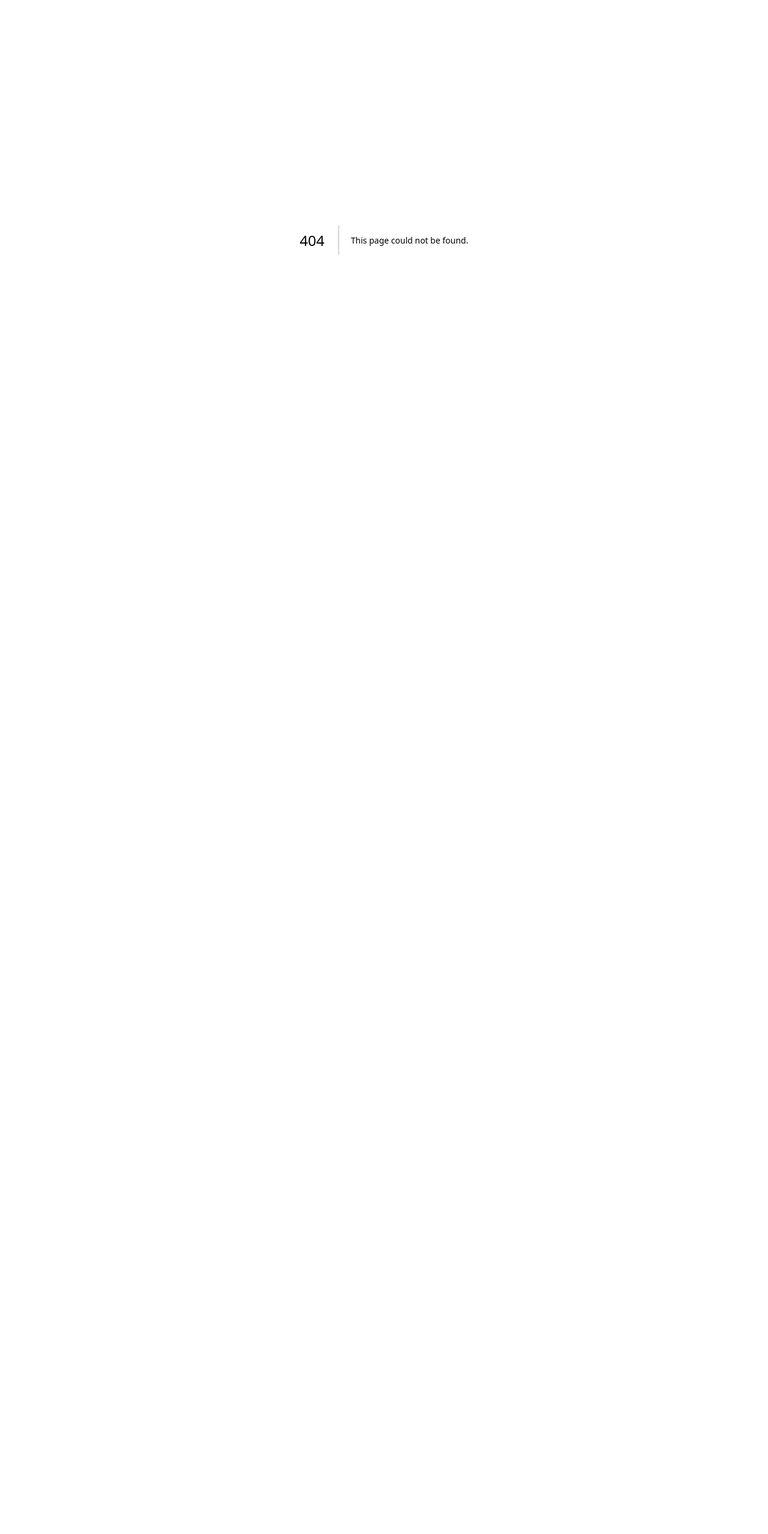
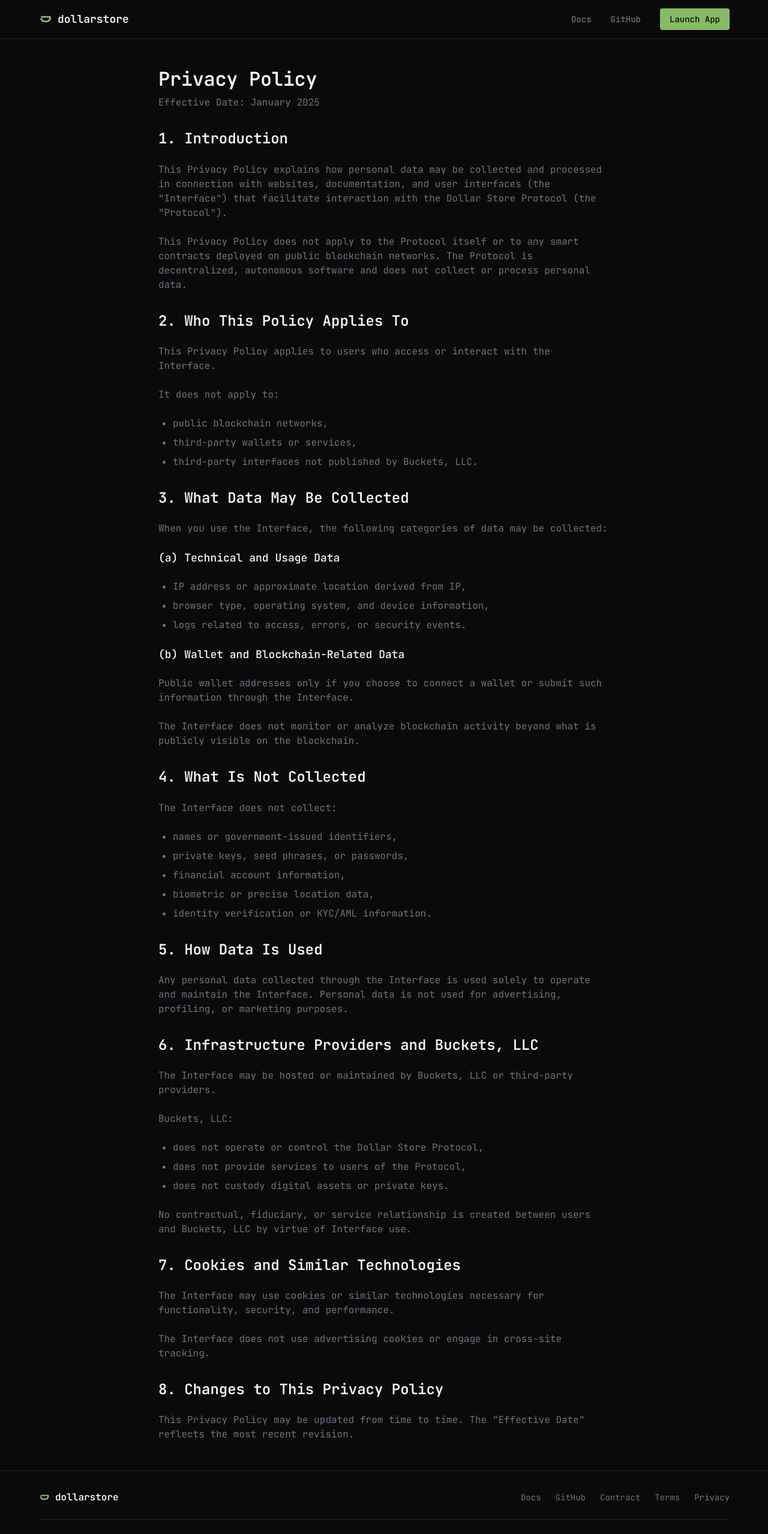
Before and after one commit to wandering-soupsmith/dollar, a Next.js app in the folder frontend/: page /marketing/privacy in a window 1280 px wide. Before the commit this address had no page. Shown: the top 2557 px of the page at 60% size. Before the commit the page ends 800 px from the top, so only its background shows below. Built offline with nearby package versions, Linux system fonts and the light colour scheme.

Commit message:
Add privacy page to marketing site routes

```diff
--- /dev/null
+++ b/frontend/src/app/marketing/privacy/page.tsx
@@ -0,0 +1,96 @@
+export default function PrivacyPolicyPage() {
+  return (
+    <div className="max-w-[800px] mx-auto px-6 py-12">
+      <h1 className="font-h1 text-white mb-2">Privacy Policy</h1>
+      <p className="text-muted mb-8">Effective Date: January 2025</p>
+
+      <div className="prose prose-invert prose-sm max-w-none space-y-6 text-muted">
+        <h2 className="font-h2 text-white mt-8">1. Introduction</h2>
+        <p>
+          This Privacy Policy explains how personal data may be collected and processed in
+          connection with websites, documentation, and user interfaces (the &quot;Interface&quot;)
+          that facilitate interaction with the Dollar Store Protocol (the &quot;Protocol&quot;).
+        </p>
+        <p>
+          This Privacy Policy does not apply to the Protocol itself or to any smart contracts
+          deployed on public blockchain networks. The Protocol is decentralized, autonomous
+          software and does not collect or process personal data.
+        </p>
+
+        <h2 className="font-h2 text-white mt-8">2. Who This Policy Applies To</h2>
+        <p>This Privacy Policy applies to users who access or interact with the Interface.</p>
+        <p>It does not apply to:</p>
+        <ul className="list-disc pl-6 space-y-2">
+          <li>public blockchain networks,</li>
+          <li>third-party wallets or services,</li>
+          <li>third-party interfaces not published by Buckets, LLC.</li>
+        </ul>
+
+        <h2 className="font-h2 text-white mt-8">3. What Data May Be Collected</h2>
+        <p>When you use the Interface, the following categories of data may be collected:</p>
+
+        <h3 className="font-h3 text-white mt-4">(a) Technical and Usage Data</h3>
+        <ul className="list-disc pl-6 space-y-2">
+          <li>IP address or approximate location derived from IP,</li>
+          <li>browser type, operating system, and device information,</li>
+          <li>logs related to access, errors, or security events.</li>
+        </ul>
+
+        <h3 className="font-h3 text-white mt-4">(b) Wallet and Blockchain-Related Data</h3>
+        <p>
+          Public wallet addresses only if you choose to connect a wallet or submit such
+          information through the Interface.
+        </p>
+        <p>
+          The Interface does not monitor or analyze blockchain activity beyond what is publicly
+          visible on the blockchain.
+        </p>
+
+        <h2 className="font-h2 text-white mt-8">4. What Is Not Collected</h2>
+        <p>The Interface does not collect:</p>
+        <ul className="list-disc pl-6 space-y-2">
+          <li>names or government-issued identifiers,</li>
+          <li>private keys, seed phrases, or passwords,</li>
+          <li>financial account information,</li>
+          <li>biometric or precise location data,</li>
+          <li>identity verification or KYC/AML information.</li>
+        </ul>
+
+        <h2 className="font-h2 text-white mt-8">5. How Data Is Used</h2>
+        <p>
+          Any personal data collected through the Interface is used solely to operate and
+          maintain the Interface. Personal data is not used for advertising, profiling, or
+          marketing purposes.
+        </p>
+
+        <h2 className="font-h2 text-white mt-8">6. Infrastructure Providers and Buckets, LLC</h2>
+        <p>The Interface may be hosted or maintained by Buckets, LLC or third-party providers.</p>
+        <p>Buckets, LLC:</p>
+        <ul className="list-disc pl-6 space-y-2">
+          <li>does not operate or control the Dollar Store Protocol,</li>
+          <li>does not provide services to users of the Protocol,</li>
+          <li>does not custody digital assets or private keys.</li>
+        </ul>
+        <p>
+          No contractual, fiduciary, or service relationship is created between users and
+          Buckets, LLC by virtue of Interface use.
+        </p>
+
+        <h2 className="font-h2 text-white mt-8">7. Cookies and Similar Technologies</h2>
+        <p>
+          The Interface may use cookies or similar technologies necessary for functionality,
+          security, and performance.
+        </p>
+        <p>
+          The Interface does not use advertising cookies or engage in cross-site tracking.
+        </p>
+
+        <h2 className="font-h2 text-white mt-8">8. Changes to This Privacy Policy</h2>
+        <p>
+          This Privacy Policy may be updated from time to time. The &quot;Effective Date&quot;
+          reflects the most recent revision.
+        </p>
+      </div>
+    </div>
+  );
+}
```
